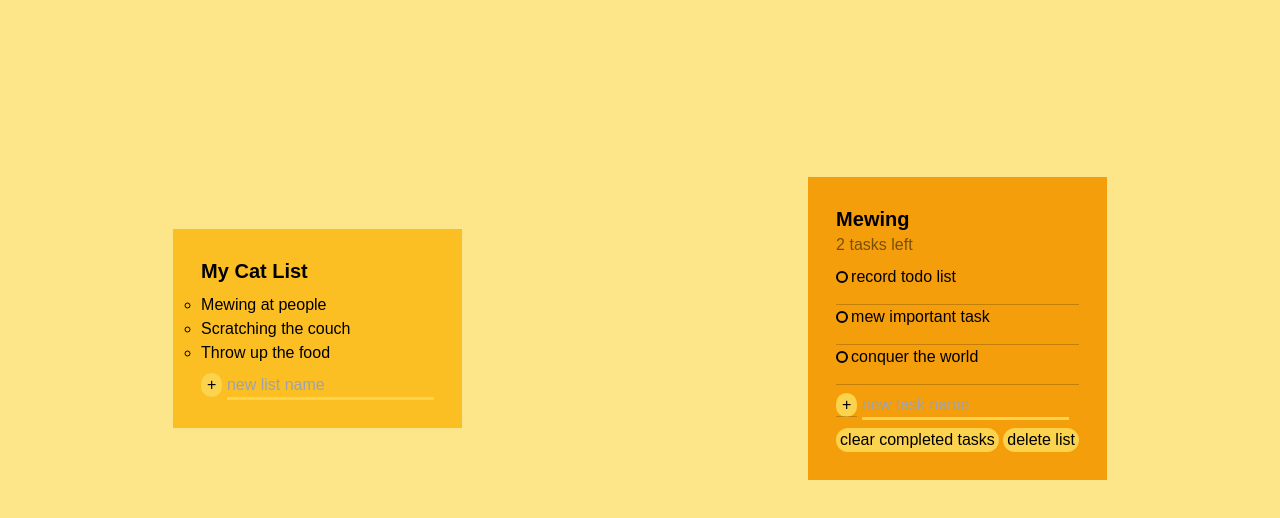
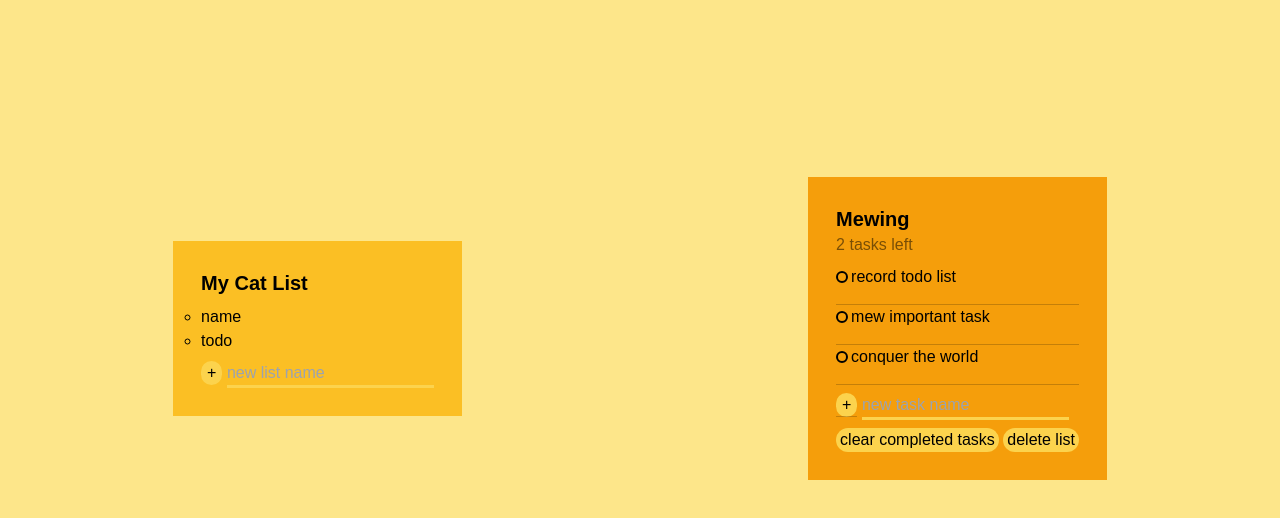
Before and after one commit to YoosTh2/TO-DO, a website built with webpack: page src/template.html in a window 1280 px wide. Shown: the part 72-590 px from the top of the page. Built offline with nearby package versions, Linux system fonts and the light colour scheme.

Commit message:
AND WE BACK BABY, anyway So I might ask myself what did i do? answer is, fuck if i know! so first created a module for each function i knew I'll make, one for render and one for clearing shit up and understood that exporting the function from the very start is faster and good then import it to index Secondly i created array called lists to hold my shit of content. Thirdly i knew that i can  consider render as the main function so i called the function clear for it Fourth i commented what i have done here so check it when i need it, okay? and that's about it.

```diff
--- /dev/null
+++ b/src/clear.js
@@ -0,0 +1,3 @@
+export function clearElement(element) {
+
+}
--- a/src/index.js
+++ b/src/index.js
@@ -1,5 +1,15 @@
 import { parse } from 'postcss';
 import './main.css';
 import './style.css';
-// import * as something from "./declarations.js"
+// import * as something from "./declarations.js"|
 console.log("just testing if it is working my index.js")
+// My Imports are here
+import { clearElement } from "./clear.js";
+import { render } from "./render.js";
+
+// console.log(clearElement())
+// I'll start from here I'll make the declerations here
+
+const containerList = document.querySelector("[data-lists]")
+
+render()
--- a/src/render.js
+++ b/src/render.js
@@ -1,3 +1,12 @@
-function render() {
-
+import { clearElement } from "./clear.js";
+const containerList = document.querySelector("[data-lists]")
+let lists = ["name", "todo"]
+export function render() {
+    clearElement(containerList)
+    lists.forEach(list => {
+        const listElement = document.createElement("li")
+        listElement.classList.add("active_list")
+        listElement.innerText = list
+        containerList.appendChild(listElement)
+    });
 }
--- a/src/template.html
+++ b/src/template.html
@@ -12,10 +12,10 @@
   <div class="all_tasks flex h-screen justify-around items-center">
     <div class="tasks_container flex flex-col gap-2 bg-amber-400 p-7">
       <h2 class="task_list_title font-bold text-xl">My Cat List</h2>
-      <ul class="task_list">
-        <li class="active_list">Mewing at people</li>
+      <ul class="task_list" data-lists>
+        <!-- <li class="active_list">Mewing at people</li>
         <li>Scratching the couch</li>
-        <li>Throw up the food</li>
+        <li>Throw up the food</li> -->
       </ul>
       <form action="">
         <button class="btn list bg-amber-300 rounded-full px-1.5"
```
